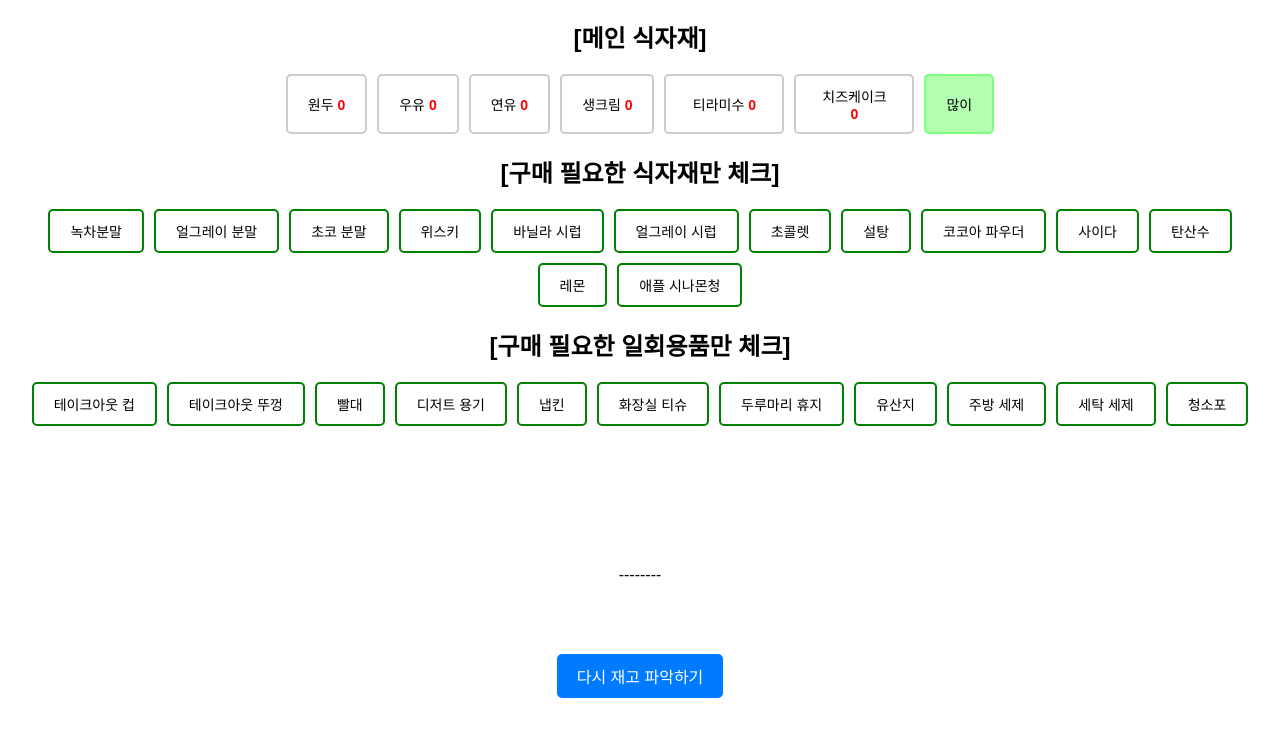
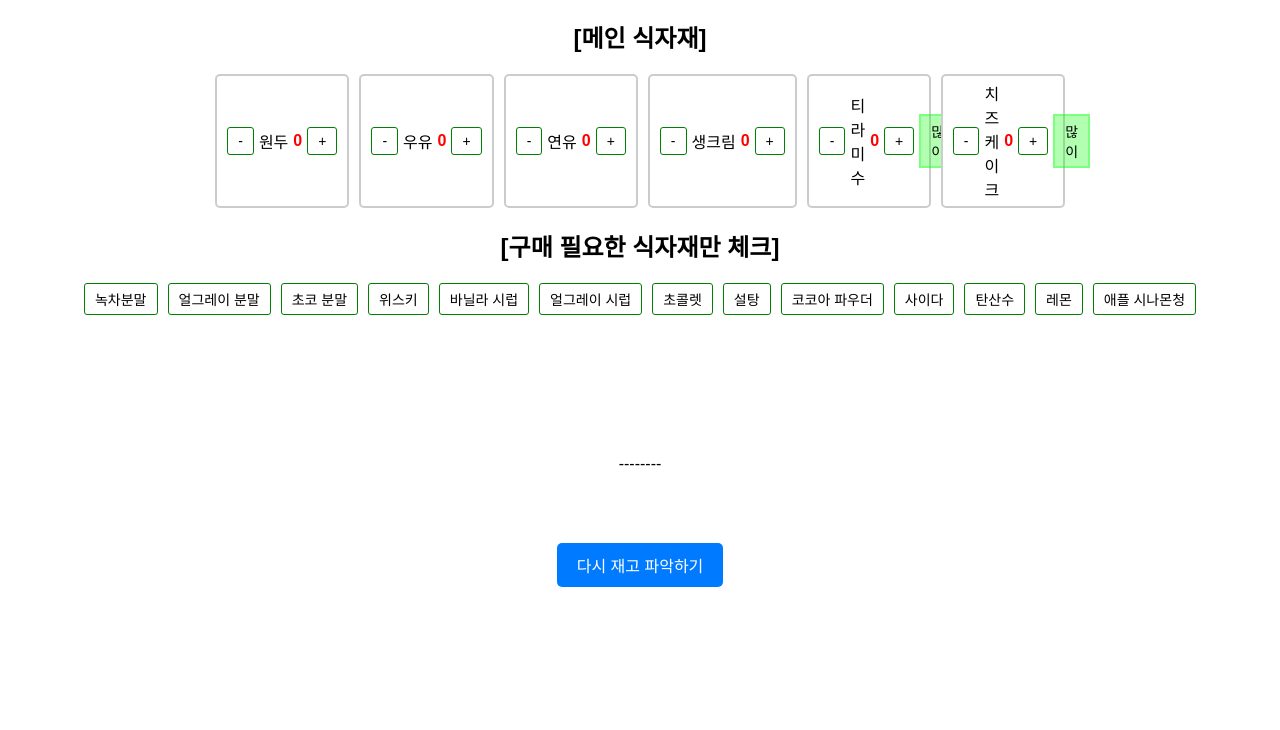
Before and after one commit to Hoonbob/Midtempo-Close-checklist, a plain HTML site: page index.html in a window 1280 px wide. Shown: the part 70-800 px from the top of the page. Drawn offline with Linux system fonts and the light colour scheme.

Commit message:
Add files via upload

```diff
--- a/index.html
+++ b/index.html
@@ -23,30 +23,39 @@
             justify-content: center;
             gap: 10px;
         }
+        .item {
+            display: flex;
+            align-items: center;
+            gap: 5px;
+            border: 2px solid #ccc;
+            border-radius: 5px;
+            padding: 5px 10px;
+            background-color: white;
+        }
         .button {
-            padding: 10px 20px;
-            border: 2px solid green;
-            border-radius: 5px;
+            padding: 5px 10px;
+            border: 1px solid green;
+            border-radius: 3px;
             cursor: pointer;
+            font-size: 14px;
             background-color: white;
-            font-size: 14px;
-        }
-        .button.countable {
-            border-color: #ccc;
-        }
-        .button.wide {
-            width: 120px;
         }
         .button.active {
             border-color: red;
         }
-        .button.transparent-green {
-            background-color: rgba(0, 255, 0, 0.3);
-            border: 2px solid rgba(0, 255, 0, 0.3);
-        }
-        .button-group .count {
+        .count {
             color: red;
             font-weight: bold;
+        }
+        .wide {
+            width: 100px;
+        }
+        .mark-as-many {
+            border: 2px solid rgba(0, 255, 0, 0.3);
+            background-color: rgba(0, 255, 0, 0.3);
+            cursor: pointer;
+            padding: 5px 10px;
+            font-size: 14px;
         }
         #summary {
             margin: 50px 0;
@@ -70,13 +79,38 @@
     <div class="section">
         <h2>[메인 식자재]</h2>
         <div class="button-group">
-            <button class="button countable" id="원두" onclick="incrementCount('원두')">원두 <span class="count" id="count-원두">0</span></button>
-            <button class="button countable" id="우유" onclick="incrementCount('우유')">우유 <span class="count" id="count-우유">0</span></button>
-            <button class="button countable" id="연유" onclick="incrementCount('연유')">연유 <span class="count" id="count-연유">0</span></button>
-            <button class="button countable" id="생크림" onclick="incrementCount('생크림')">생크림 <span class="count" id="count-생크림">0</span></button>
-            <button class="button countable wide" id="티라미수" onclick="incrementCount('티라미수')">티라미수 <span class="count" id="count-티라미수">0</span></button>
-            <button class="button countable wide" id="치즈케이크" onclick="incrementCount('치즈케이크')">치즈케이크 <span class="count" id="count-치즈케이크">0</span></button>
-            <button class="button transparent-green" id="많이" onclick="markAsMany()">많이</button>
+            <div class="item">
+                <button class="button" onclick="decrementCount('원두')">-</button>
+                원두 <span class="count" id="count-원두">0</span>
+                <button class="button" onclick="incrementCount('원두')">+</button>
+            </div>
+            <div class="item">
+                <button class="button" onclick="decrementCount('우유')">-</button>
+                우유 <span class="count" id="count-우유">0</span>
+                <button class="button" onclick="incrementCount('우유')">+</button>
+            </div>
+            <div class="item">
+                <button class="button" onclick="decrementCount('연유')">-</button>
+                연유 <span class="count" id="count-연유">0</span>
+                <button class="button" onclick="incrementCount('연유')">+</button>
+            </div>
+            <div class="item">
+                <button class="button" onclick="decrementCount('생크림')">-</button>
+                생크림 <span class="count" id="count-생크림">0</span>
+                <button class="button" onclick="incrementCount('생크림')">+</button>
+            </div>
+            <div class="item wide">
+                <button class="button" onclick="decrementCount('티라미수')">-</button>
+                티라미수 <span class="count" id="count-티라미수">0</span>
+                <button class="button" onclick="incrementCount('티라미수')">+</button>
+                <button class="mark-as-many" onclick="markAsMany('티라미수')">많이</button>
+            </div>
+            <div class="item wide">
+                <button class="button" onclick="decrementCount('치즈케이크')">-</button>
+                치즈케이크 <span class="count" id="count-치즈케이크">0</span>
+                <button class="button" onclick="incrementCount('치즈케이크')">+</button>
+                <button class="mark-as-many" onclick="markAsMany('치즈케이크')">많이</button>
+            </div>
         </div>
     </div>
 
@@ -99,23 +133,6 @@
         </div>
     </div>
 
-    <div class="section">
-        <h2>[구매 필요한 일회용품만 체크]</h2>
-        <div class="button-group">
-            <button class="button" id="테이크아웃컵" onclick="toggleActive('테이크아웃컵')">테이크아웃 컵</button>
-            <button class="button" id="테이크아웃뚜껑" onclick="toggleActive('테이크아웃뚜껑')">테이크아웃 뚜껑</button>
-            <button class="button" id="빨대" onclick="toggleActive('빨대')">빨대</button>
-            <button class="button" id="디저트용기" onclick="toggleActive('디저트용기')">디저트 용기</button>
-            <button class="button" id="냅킨" onclick="toggleActive('냅킨')">냅킨</button>
-            <button class="button" id="화장실티슈" onclick="toggleActive('화장실티슈')">화장실 티슈</button>
-            <button class="button" id="두루마리휴지" onclick="toggleActive('두루마리휴지')">두루마리 휴지</button>
-            <button class="button" id="유산지" onclick="toggleActive('유산지')">유산지</button>
-            <button class="button" id="주방세제" onclick="toggleActive('주방세제')">주방 세제</button>
-            <button class="button" id="세탁세제" onclick="toggleActive('세탁세제')">세탁 세제</button>
-            <button class="button" id="청소포" onclick="toggleActive('청소포')">청소포</button>
-        </div>
-    </div>
-
     <div id="summary">
         <br><br><br><br><br>--------
     </div>
@@ -124,10 +141,16 @@
     <script>
         const counts = {};
         const activeItems = new Set();
-        let markedAsMany = false;
+        const manyItems = new Set();
 
         function incrementCount(item) {
             counts[item] = (counts[item] || 0) + 1;
+            document.getElementById('count-' + item).textContent = counts[item];
+            updateSummary();
+        }
+
+        function decrementCount(item) {
+            counts[item] = Math.max((counts[item] || 0) - 1, 0);
             document.getElementById('count-' + item).textContent = counts[item];
             updateSummary();
         }
@@ -144,10 +167,8 @@
             updateSummary();
         }
 
-        function markAsMany() {
-            markedAsMany = true;
-            const button = document.getElementById('많이');
-            button.textContent = "많이";
+        function markAsMany(item) {
+            manyItems.add(item);
             updateSummary();
         }
 
@@ -157,9 +178,9 @@
             for (const item in counts) {
                 summaryText += `${item} ${counts[item]}<br>`;
             }
-            if (markedAsMany) {
-                summaryText += '티라미수 많이<br>';
-            }
+            manyItems.forEach(item => {
+                summaryText += `${item} 많이<br>`;
+            });
             summaryText += '<br><br><br>--------<br><br><br>';
             if (activeItems.size > 0) {
                 summaryText += '[구매 필요]<br>';
```
